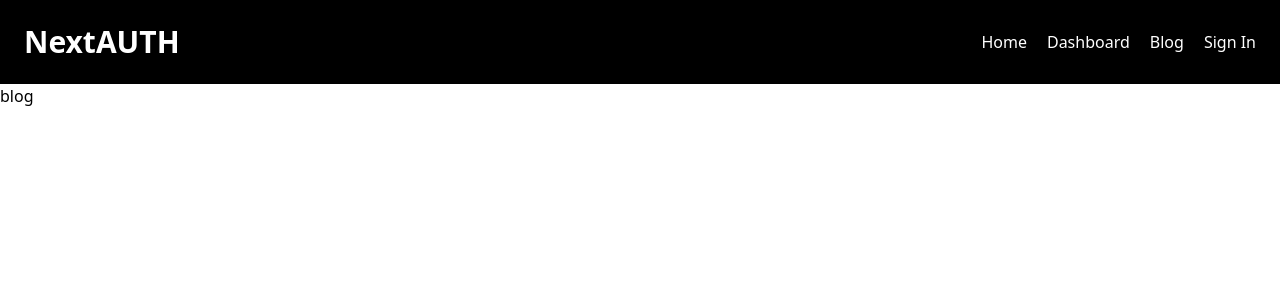
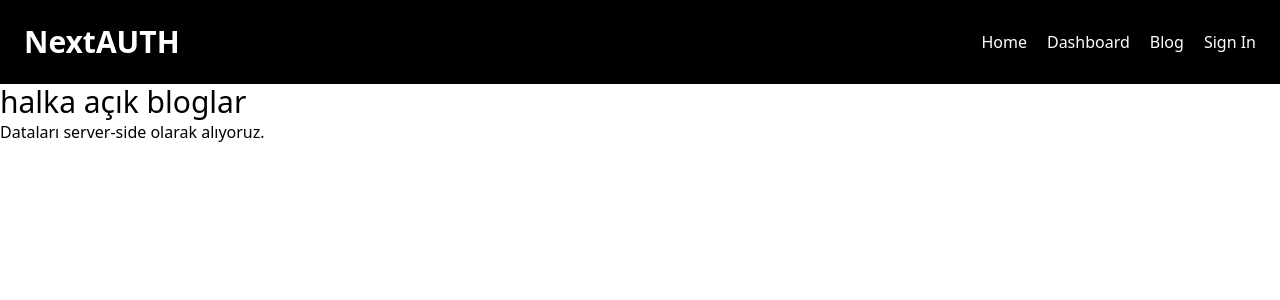
Before and after one commit to kubilaybzk/nextauth-arge, a Next.js app: page /blog in a window 1280 px wide. Shown: the top 300 px of the page. Built offline with nearby package versions, Linux system fonts and the light colour scheme; no server answers.

Commit message:
Server-side Authentication
Server-side Authentication

```diff
--- a/pages/blog.js
+++ b/pages/blog.js
@@ -1,11 +1,37 @@
 import Navbar from 'components/Navbar'
+import { getSession, useSession } from 'next-auth/react'
 import React from 'react'
 
-export default function Blog() {
+
+//Server taraf
+
+
+
+
+export default function Blog(props) {
+  const {data}=useSession();
+
   return (
     <>
     <Navbar/>
-    <div>blog</div>
+
+      <h1 className='text-3xl'>{props.data}</h1>
+      <h2>Dataları server-side olarak alıyoruz.</h2>
     </>
   )
 }
+
+
+// You should use getServerSideProps when:
+// - Only if you need to pre-render a page whose data must be fetched at request time
+export const getServerSideProps = async (context) => {
+  const session=await getSession(context);
+  console.log(session)
+
+  return {
+    props: {
+        session,
+        data:session?"Üyeye özel bloglar":"halka açık bloglar"
+    }
+  }
+}
```
